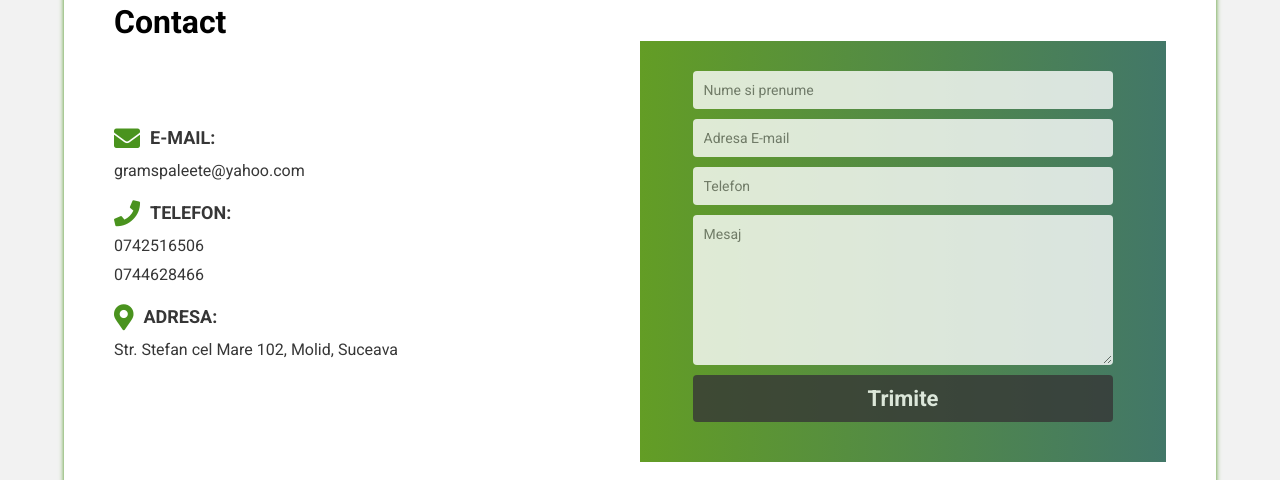
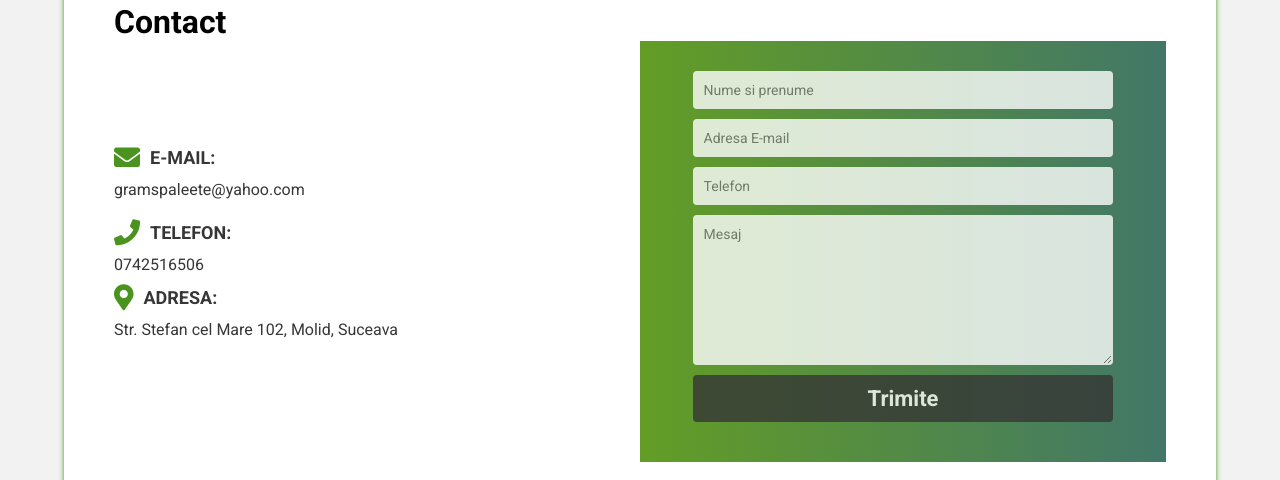
Before and after one commit to Morosan/gramspaleete, a website: page index.html in a window 1280 px wide. Shown: the part 2582-3062 px from the top of the page. Drawn offline with nearby package versions, Linux system fonts and the light colour scheme; files that its build step writes are made by us from their sources.

Commit message:
Update index.html
Remove the extra number

```diff
--- a/index.html
+++ b/index.html
@@ -166,7 +166,6 @@
             <h3 class="phone-title">TELEFON:</h3>
           </div>
           <span class="phone">0742516506</span>
-          <span class="phone">0744628466</span>
           <div class="adress-description">
             <span class="fas fa-map-marker-alt"></span>
             <h3 class="adress-title">ADRESA:</h3>
```
